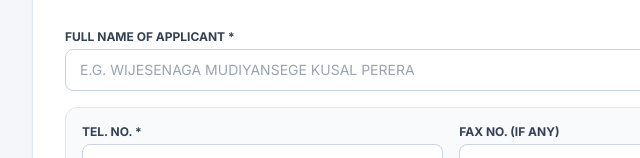
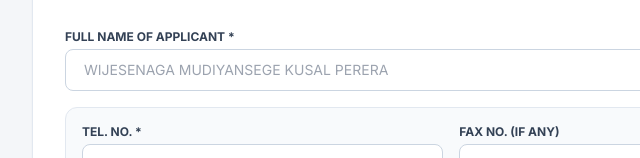
Before and after one commit to sandaruwanipo/application_online_filing, a plain HTML site: page index.html in a window 1280 px wide. Shown: the part 642-800 px from the top of the page, 0-640 px from the left. Drawn offline with nearby package versions, Linux system fonts and the light colour scheme.

Commit message:
Update index.html

```diff
--- a/index.html
+++ b/index.html
@@ -212,7 +212,7 @@
                             <div id="singleApplicantContainer" class="space-y-4">
                                 <div>
                                     <label class="block text-xs font-bold text-slate-700 uppercase mb-1" id="lblApplicantName">Full Name of Applicant *</label>
-                                    <input type="text" id="applicantFullName" placeholder="e.g. Wijesenaga Mudiyansege Kusal Perera" class="w-full px-3.5 py-2.5 rounded-lg border border-slate-300 focus:ring-2 focus:ring-nipo-deepBlue text-sm transition">
+                                    <input type="text" id="applicantFullName" placeholder=" Wijesenaga Mudiyansege Kusal Perera" class="w-full px-3.5 py-2.5 rounded-lg border border-slate-300 focus:ring-2 focus:ring-nipo-deepBlue text-sm transition">
                                 </div>
                             </div>
 
```
